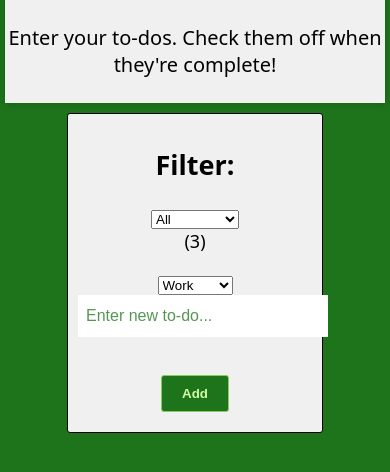
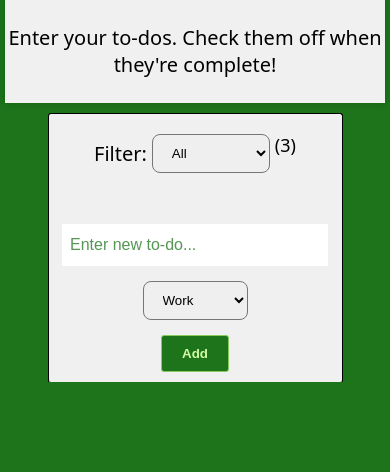
Before and after one commit to Heidi-Negrete/to-do-app, a website built with Vite: page index.html in a window 390 px wide. Shown: the part 90-562 px from the top of the page. Built offline with nearby package versions, Linux system fonts and the light colour scheme.

Commit message:
style filter and improve responsiveness

```diff
--- a/styles.css
+++ b/styles.css
@@ -19,14 +19,15 @@ h1 {
     font-weight: 500;
 }
 
+h2 {
+    font-size: 20px;
+    font-weight: 500;
+}
+
 header {
     display: flex;
     justify-content: center;
     align-items: center;
-}
-
-hr {
-    color: var(--green);
 }
 
 /* input */
@@ -63,13 +64,17 @@ p {
     font-weight: 300;
 }
 
+select {
+    padding: 10px 15px;
+    border-radius: 8px;
+}
+
 .btn {
     background-color: var(--green);
     color: var(--neon-green);
     border-radius: 3px;
     cursor: pointer;
     font-weight: 600;
-    margin: 10px 10px;
     padding: 10px 20px;
     text-decoration: none;
     max-width: 120px;
@@ -87,8 +92,7 @@ p {
     opacity: 0.5;
 }
 
-.todos-list {
-    width: 50%;
+#todos-list {
     margin: auto;
     padding-left: 0;
     list-style: none;
@@ -100,6 +104,7 @@ p {
 }
 
 .todo {
+    margin-left: 10px;
     list-style-type: "\25A1";
 }
 
@@ -144,7 +149,51 @@ p {
     background-color: var(--whitish);
     padding: 10px;
     border: 1px solid black;
-    width: 60%;
+    width: 70%;
     margin: 10px auto;
     border-radius: 3px;
+    display: flex;
+    flex-direction: column;
+    gap: 20px;
+    border-bottom: 1px solid var(--green);
+    /* height visible screen */
 }
+
+#todo-form {
+    display: flex;
+    flex-direction: row;
+    justify-content: center;
+    align-items: center;
+    gap: 15px;
+}
+
+#filter-box {
+    display: flex;
+    align-items: center;
+    gap: 5px;
+}
+
+#todo-title {
+    margin: 0;
+}
+
+@media (max-width: 600px) {
+    #todo-form {
+        flex-direction: column;
+    }
+    #button-add {
+        order: 2
+    }
+    #todo-form select {
+        order: 1
+    }
+    #filter-box {
+        justify-content: center;
+    }
+}
+
+@media (max-width: 300px) {
+    #filter-box {
+        flex-direction: column;
+    }
+}
```
